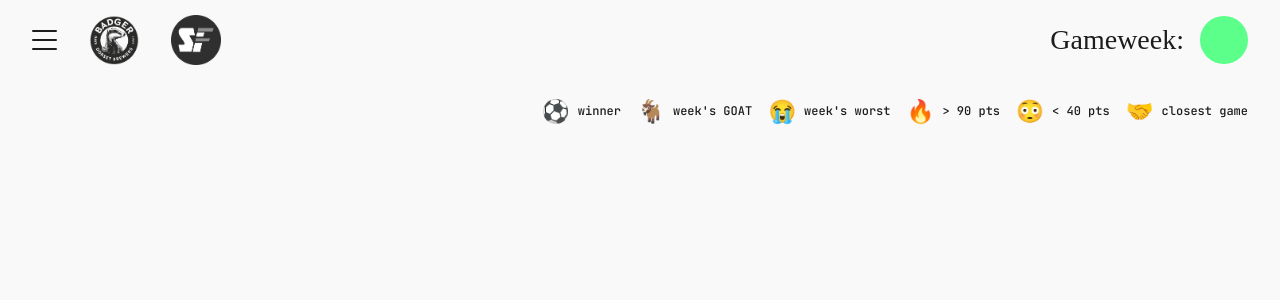
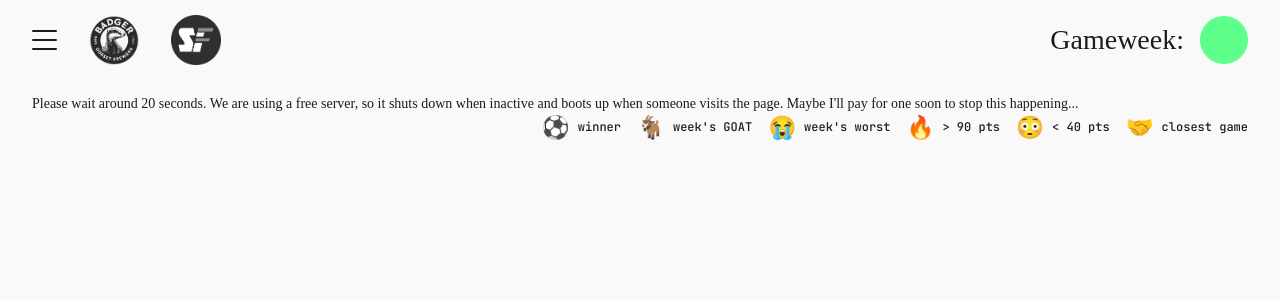
Before and after one commit to 11ac11/fpl-badgers-screwfix, a React (Create React App) app in the folder client/: page /fixtures-results in a window 1280 px wide. Shown: the top 300 px of the page. Built offline with nearby package versions, Linux system fonts and the light colour scheme; no server answers; a web font is replaced by a local one.

Commit message:
updated loading messages

```diff
--- a/client/src/App.js
+++ b/client/src/App.js
@@ -57,6 +57,7 @@ const App = () => {
           setSidebarIsOpen={setSidebarIsOpen}
         />
         <ContentContainer>
+          { !currentGameweekNumber && `Please wait around 20 seconds. We are using a free server, so it shuts down when inactive and boots up when someone visits the page. Maybe I'll pay for one soon to stop this happening...`}
           <Routes>
             <Route
               path="/"
--- a/client/src/pages/Fixtures.js
+++ b/client/src/pages/Fixtures.js
@@ -184,7 +184,7 @@ export const Fixtures = ({ gameweekNumber }) => {
       </EmojiKeyWrap>
     </TopbarWrap>
       { loading
-        ? <div>Loading live scores, this might take a few seconds...</div>
+        ? <div>Loading live scores, this might take ~20 seconds, don't refresh...</div>
         : <BothFixturescontainer ref={contentRef}>
           { badgersFixtureData && badgersFixtureData.length !== 0 && (
             <FixturesContainer>
```
